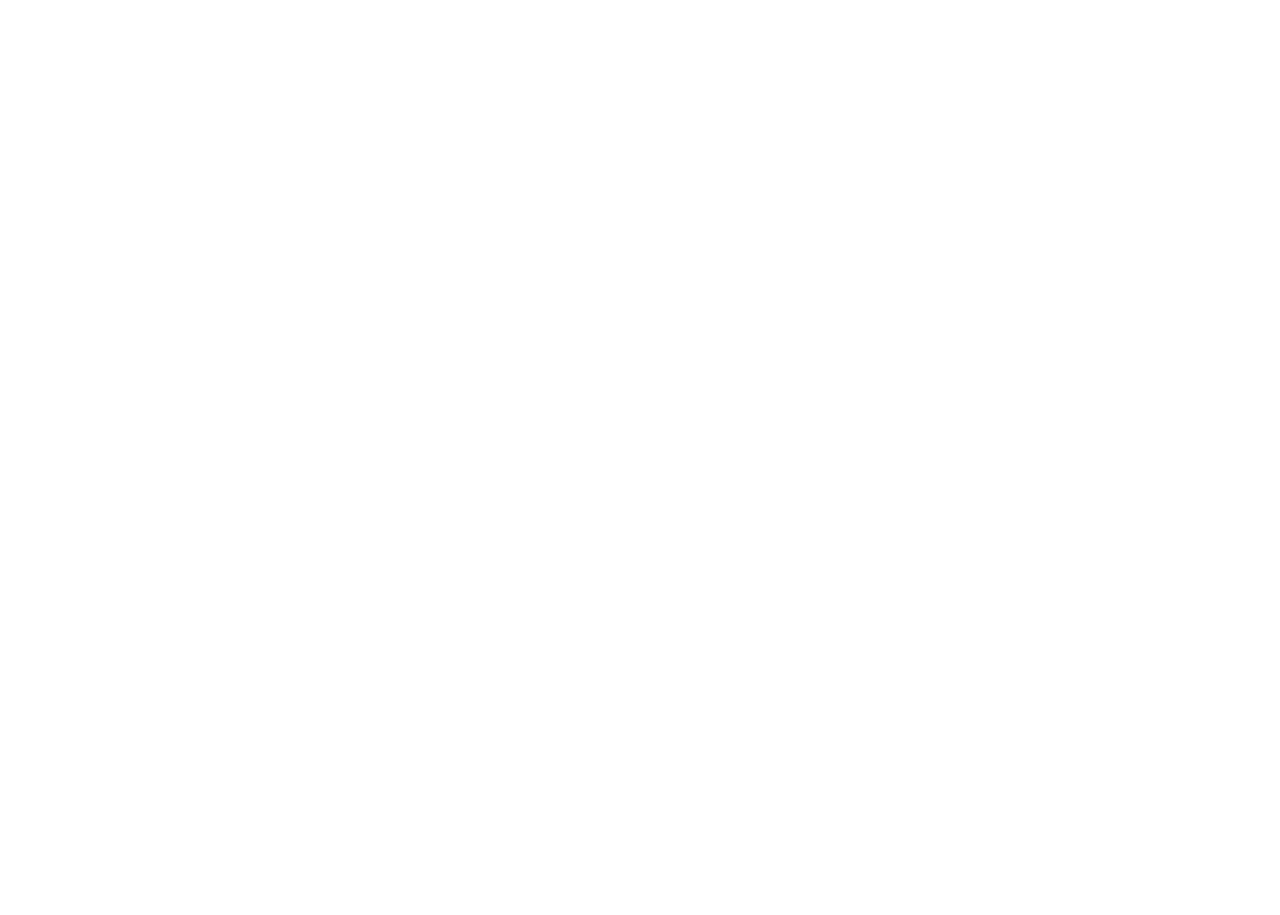
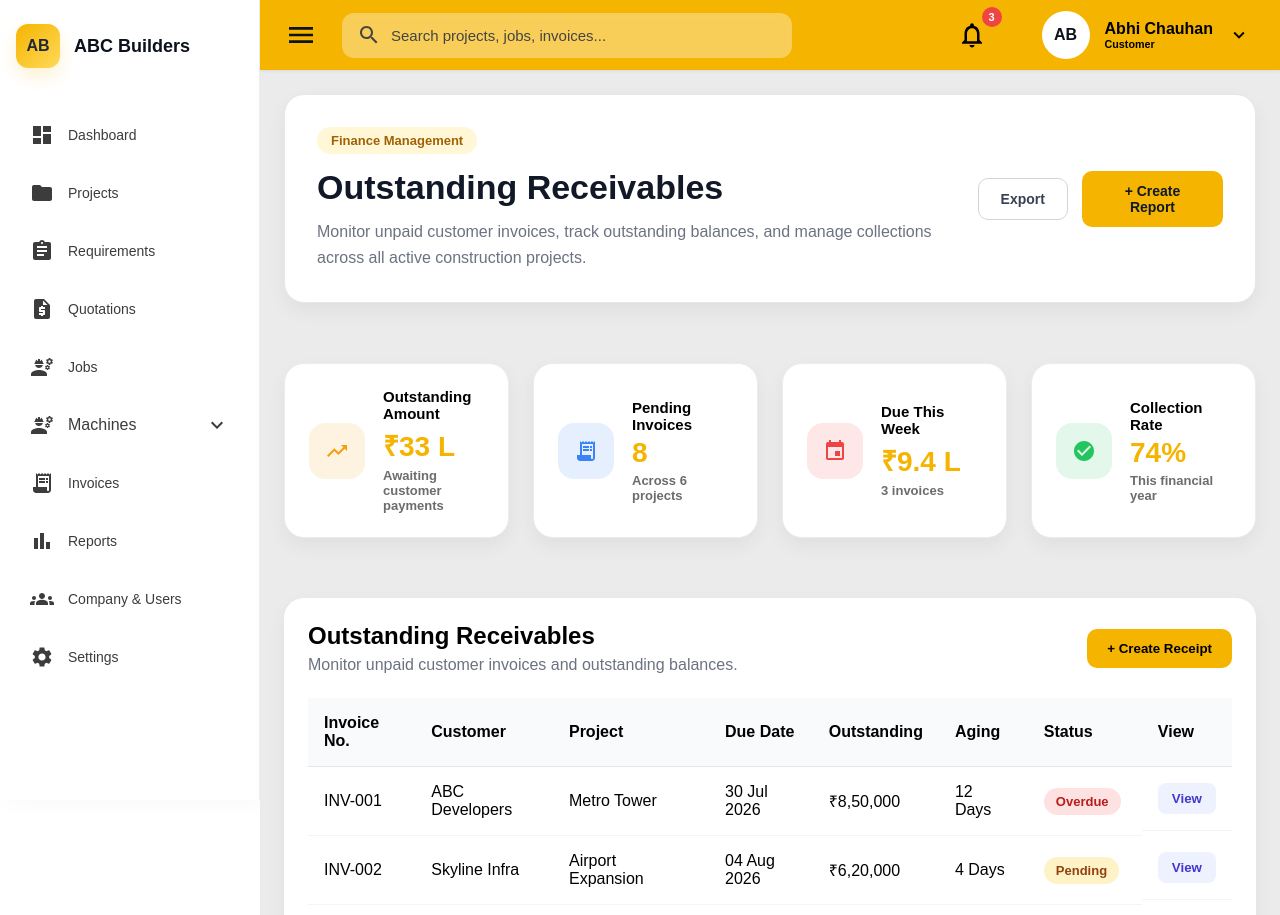
Before and after one commit to labhichauhanl/AB-Constructions, a React (Vite) app: page /finance-details/receivables in a window 1280 px wide. Before the commit this address had no page. Shown: the top 915 px of the page. Before the commit the page ends 800 px from the top, so only its background shows below. Built offline with nearby package versions, Linux system fonts and the light colour scheme; sample sign-in values are in the browser's storage.

Commit message:
receivables page

```diff
--- a/src/pages/FinanceDetails/Receivables.jsx
+++ b/src/pages/FinanceDetails/Receivables.jsx
@@ -1,4 +1,4 @@
-import styles from "./InvoiceReceipts.module.css";
+import styles from "./Receivables.module.css";
 import { useNavigate } from "react-router-dom";
 import ArrowBackIcon from "@mui/icons-material/ArrowBack";
 import DownloadIcon from "@mui/icons-material/Download";
@@ -7,69 +7,75 @@
 import ScheduleIcon from "@mui/icons-material/Schedule";
 import WarningAmberIcon from "@mui/icons-material/WarningAmber";
 import TimelineIcon from "@mui/icons-material/Timeline";
+import TrendingUpIcon from "@mui/icons-material/TrendingUp";
+import ReceiptLongIcon from "@mui/icons-material/ReceiptLong";
+import EventIcon from "@mui/icons-material/Event";
 
-const receipts = [
+const receivables = [
     {
-        id: "RCPT-001",
+        id: "REC-001",
         invoice: "INV-001",
         customer: "ABC Developers",
-        paymentMode: "Bank Transfer",
-        amount: "₹12,50,000",
-        date: "15 Jul 2026",
-        status: "Completed",
+        project: "Metro Tower",
+        dueDate: "30 Jul 2026",
+        outstanding: "₹8,50,000",
+        aging: "12 Days",
+        status: "Overdue",
     },
     {
-        id: "RCPT-002",
+        id: "REC-002",
         invoice: "INV-002",
-        customer: "XYZ Infra",
-        paymentMode: "Cheque",
-        amount: "₹8,20,000",
-        date: "18 Jul 2026",
+        customer: "Skyline Infra",
+        project: "Airport Expansion",
+        dueDate: "04 Aug 2026",
+        outstanding: "₹6,20,000",
+        aging: "4 Days",
         status: "Pending",
     },
     {
-        id: "RCPT-003",
+        id: "REC-003",
         invoice: "INV-003",
-        customer: "Metro Builders",
-        paymentMode: "UPI",
-        amount: "₹2,75,000",
-        date: "20 Jul 2026",
-        status: "Completed",
+        customer: "Green Homes",
+        project: "Residential Complex",
+        dueDate: "08 Aug 2026",
+        outstanding: "₹4,10,000",
+        aging: "Current",
+        status: "Due Soon",
     },
 ];
 
-const receiptAnalytics = [
+const receivableAnalytics = [
     {
-        title: "Total Receipts",
-        value: "248",
-        subtitle: "Customer receipts",
-        color: "#22C55E",
-        icon: CheckCircleIcon,
+        title: "Outstanding Amount",
+        value: "₹33 L",
+        subtitle: "Awaiting customer payments",
+        color: "#F59E0B",
+        icon: TrendingUpIcon,
     },
     {
-        title: "Amount Received",
-        value: "₹3.25 Cr",
-        subtitle: "Collected till date",
+        title: "Pending Invoices",
+        value: "8",
+        subtitle: "Across 6 projects",
         color: "#3B82F6",
-        icon: TimelineIcon,
+        icon: ReceiptLongIcon,
     },
     {
-        title: "Pending Receipts",
-        value: "18",
-        subtitle: "Awaiting confirmation",
-        color: "#F59E0B",
-        icon: ScheduleIcon,
+        title: "Due This Week",
+        value: "₹9.4 L",
+        subtitle: "3 invoices",
+        color: "#EF4444",
+        icon: EventIcon,
     },
     {
-        title: "Today's Collections",
-        value: "₹12.8 L",
-        subtitle: "Received today",
-        color: "#8B5CF6",
+        title: "Collection Rate",
+        value: "74%",
+        subtitle: "This financial year",
+        color: "#22C55E",
         icon: CheckCircleIcon,
     },
 ];
 
-function InvoiceReceipts() {
+function Receivables() {
 
     const navigate = useNavigate();
 
@@ -86,11 +92,11 @@
                         </span>
 
                         <h1 className={styles.heroTitle}>
-                            Invoice Receipts
+                            Outstanding Receivables
                         </h1>
 
                         <p className={styles.heroSubtitle}>
-                            Track customer payment receipts, monitor collections, and manage receipt records across all projects.
+                            Monitor unpaid customer invoices, track outstanding balances, and manage collections across all active construction projects.
                         </p>
 
                     </div>
@@ -102,7 +108,7 @@
                         </button>
 
                         <button className={styles.primaryButton}>
-                            + Create Receipt
+                            + Create Report
                         </button>
 
                     </div>
@@ -111,7 +117,7 @@
 
             </section>
             <section className={styles.analyticsSection}>
-    {receiptAnalytics.map((card) => {
+                {receivableAnalytics.map((card) => {
                     const Icon = card.icon;
 
                     return (
@@ -138,9 +144,9 @@
             <section className={styles.tableSection}>
                 <div className={styles.tableHeader}>
                     <div>
-            <h2>Customer Receipts</h2>
+                        <h2>Outstanding Receivables</h2>
                         <p>
-                View all payment receipts received from customers across projects.
+                            Monitor unpaid customer invoices and outstanding balances.
                         </p>
                     </div>
                     <button className={styles.createBtn}>
@@ -151,43 +157,38 @@
                 <table className={styles.receiptTable}>
                     <thead>
                         <tr>
-                <th>Receipt No.</th>
                             <th>Invoice No.</th>
                             <th>Customer</th>
-                <th>Payment Mode</th>
-                <th>Received Date</th>
-                <th>Amount</th>
+                            <th>Project</th>
+                            <th>Due Date</th>
+                            <th>Outstanding</th>
+                            <th>Aging</th>
                             <th>Status</th>
-                <th>Actions</th>
+                            <th>View</th>
                         </tr>
                     </thead>
                     <tbody>
 
-            {receipts.map((receipt) => (
-                <tr key={receipt.id}>
-                    <td>{receipt.id}</td>
-                    <td>{receipt.invoice}</td>
-                    <td>{receipt.customer}</td>
-                    <td>{receipt.paymentMode}</td>
-                    <td>{receipt.date}</td>
-                    <td>{receipt.amount}</td>
+                        {receivables.map((item) => (
+                            <tr key={item.id}>
+                                <td>{item.invoice}</td>
+                                <td>{item.customer}</td>
+                                <td>{item.project}</td>
+                                <td>{item.dueDate}</td>
+                                <td>{item.outstanding}</td>
+                                <td>{item.aging}</td>
                                 <td>
-
                                     <span
-                            className={`${styles.status} ${
-                                styles[receipt.status.toLowerCase()]
-                            }`}>
-                            {receipt.status}
+                                        className={`${styles.status} ${styles[item.status.toLowerCase().replace(/\s+/g, "")]
+                                            }`}
+                                    >
+                                        {item.status}
                                     </span>
                                 </td>
                                 <td className={styles.actionButtons}>
 
                                     <button className={styles.viewBtn}>
                                         View
-                        </button>
-
-                        <button className={styles.downloadBtn}>
-                            Download
                                     </button>
                                 </td>
                             </tr>
@@ -201,4 +202,4 @@
     )
 }
 
-export default InvoiceReceipts;
+export default Receivables;
--- a/src/pages/FinanceDetails/Receivables.module.css
+++ b/src/pages/FinanceDetails/Receivables.module.css
@@ -261,3 +261,18 @@
     cursor:pointer;
     font-weight:600;
 }
+
+.overdue{
+    background:#FEE2E2;
+    color:#B91C1C;
+}
+
+.duesoon{
+    background:#3f3d3a;
+    color:#e8e5e3;
+}
+
+.current{
+    background:#DBEAFE;
+    color:#1D4ED8;
+}
--- a/src/pages/Invoices/Invoices.jsx
+++ b/src/pages/Invoices/Invoices.jsx
@@ -48,7 +48,7 @@
     subtitle: "8 Pending Invoices",
     icon: TrendingUpIcon,
     color: "#F59E0B",
-    type: "receivable"
+    type: "receivables"
   },
   {
     title: "Outstanding Payables",
--- a/src/routes/AppRoutes.jsx
+++ b/src/routes/AppRoutes.jsx
@@ -23,6 +23,7 @@
 import BillDetails from "../pages/FinanceDetails/BillDetails";
 import InvoiceReceipts from "../pages/FinanceDetails/InvoiceReceipts";
 import PaymentsCompleted from "../pages/FinanceDetails/PaymentsCompleted";
+import Receivables from "../pages/FinanceDetails/Receivables";
 
 import ProtectedRoute from "../routes/ProtectedRoute";
 
@@ -55,6 +56,17 @@
             </ProtectedRoute>
           }
         />
+
+        <Route
+    path="/finance-details/receivables"
+    element={
+        <ProtectedRoute>
+            <DashboardLayout>
+                <Receivables />
+            </DashboardLayout>
+        </ProtectedRoute>
+    }
+/>
 
         <Route
           path="/requirements"
```
Lines whose indentation alone changed are shown as unchanged.
